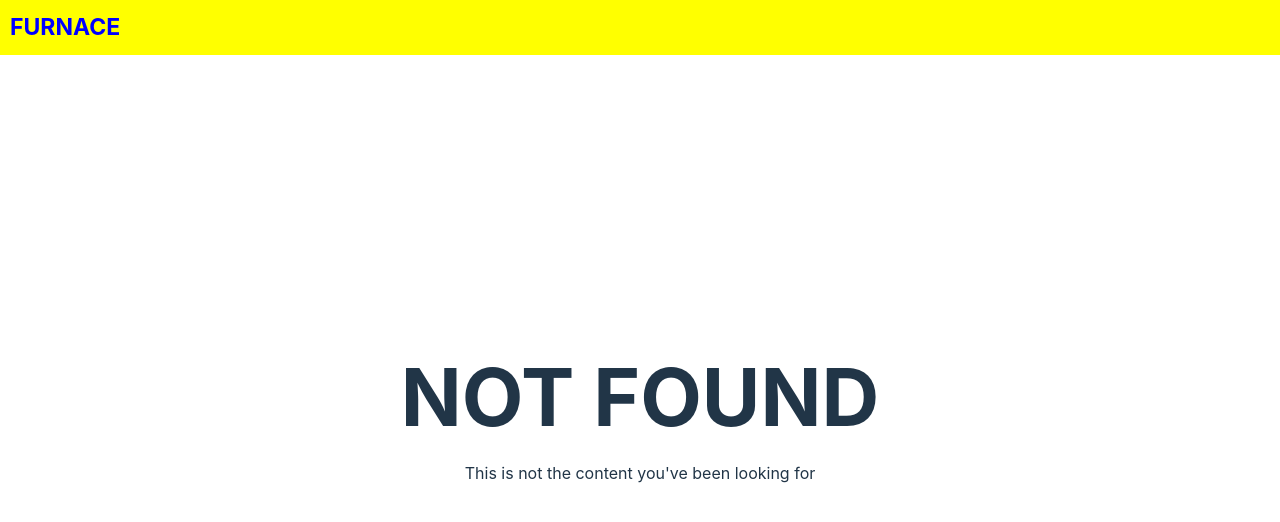
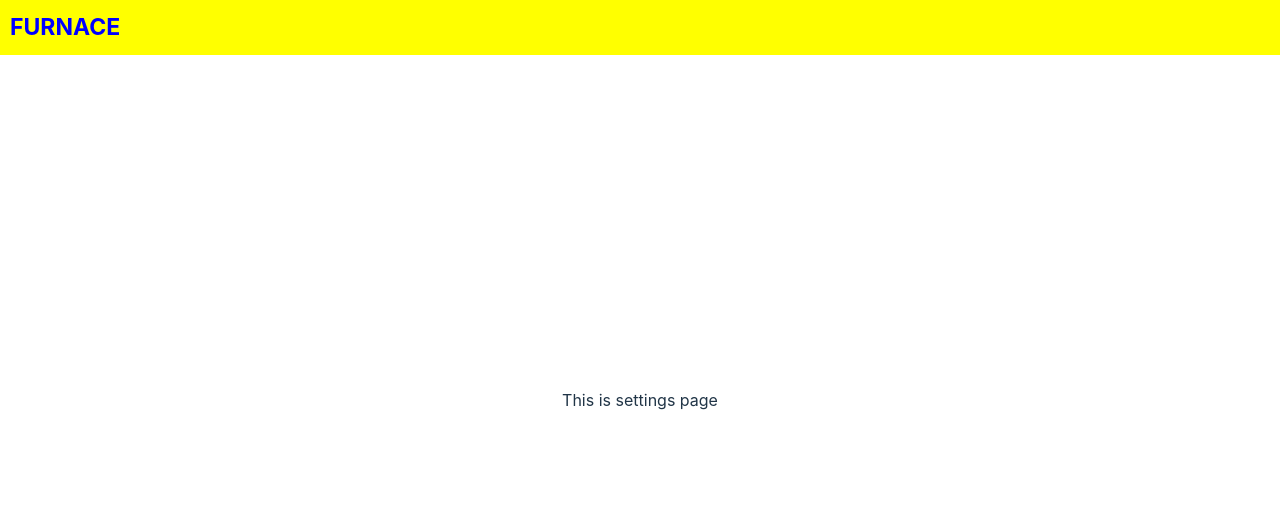
Before and after one commit to MatthewLacerda2/CalorieBurningApp, a React (Vite) app in the folder calorieburningapp.client/: page /User/Settings in a window 1280 px wide. Before the commit this address had no page. Shown: the top 522 px of the page. Built offline with nearby package versions, Linux system fonts and the light colour scheme.

Commit message:
settings page sketch

```diff
--- a/calorieburningapp.client/src/App.tsx
+++ b/calorieburningapp.client/src/App.tsx
@@ -6,6 +6,7 @@ import NotFoundPage from "./NotFoundPage";
 import UserPage from "./Pages/User/UserPage/UserPage";
 import ManageEntriesPage from "./Pages/User/ManageEntriesPage/ManageEntriesPage";
 import LeaderboardPage from "./Pages/Leaderboard/LeaderboardPage";
+import SettingsPage from "./Pages/User/SettingsPage/SettingsPage";
 
 function App() {
   return (
@@ -17,6 +18,7 @@ function App() {
         <Route path="/User">
           <Route index element={<UserPage />} />
           <Route path="ManageEntries" element={<ManageEntriesPage />} />
+          <Route path="Settings" element={<SettingsPage />} />
         </Route>
         <Route path="/Leaderboard" element={<LeaderboardPage />} />
       </Routes>
--- /dev/null
+++ b/calorieburningapp.client/src/Pages/User/SettingsPage/SettingsPage.tsx
@@ -0,0 +1,5 @@
+const SettingsPage: React.FC = () => {
+  return <div>This is settings page</div>;
+};
+
+export default SettingsPage;
--- /dev/null
+++ b/calorieburningapp.client/src/Pages/User/SettingsPage/index.js
@@ -0,0 +1 @@
+export {default} from './SettingsPage';
```
